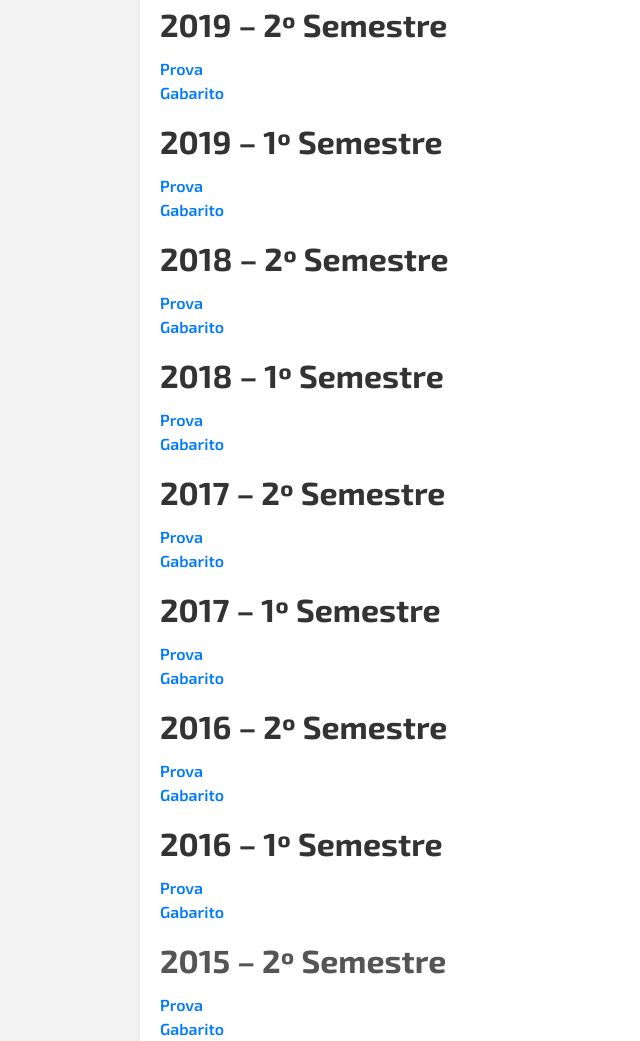
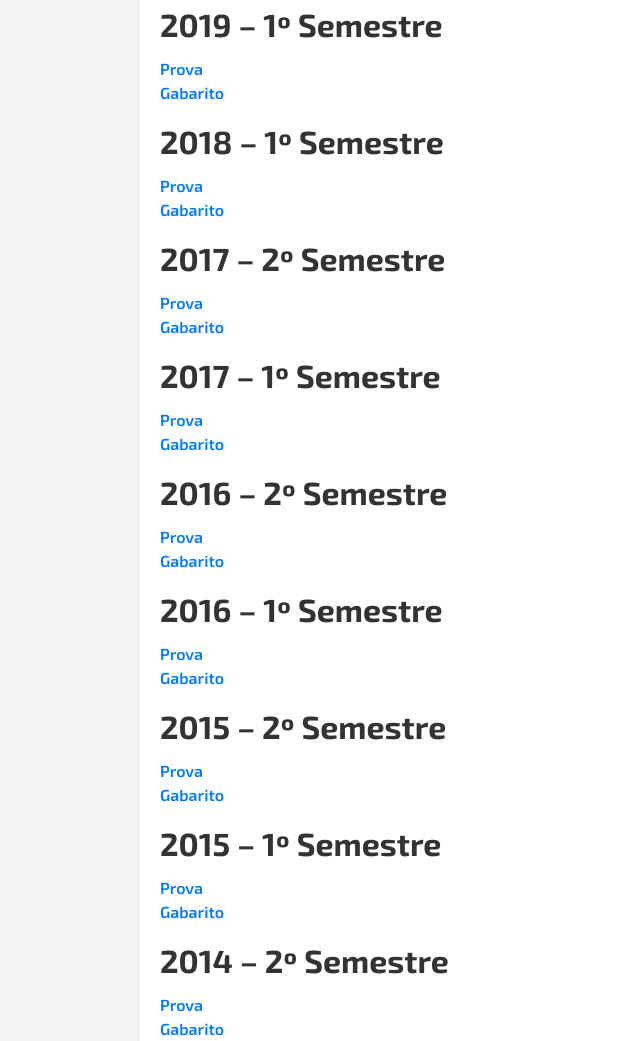
Before and after one commit to skued/provas, a plain HTML site: page provas_vassouras.html in a window 1280 px wide. Shown: the part 1560-2601 px from the top of the page, without its empty margins (0-640 px from the left). Drawn offline with Linux system fonts and the light colour scheme.

```diff
--- a/provas_vassouras.html
+++ b/provas_vassouras.html
@@ -201,13 +201,6 @@
 
         <!-- 2019 -->
         <div>
-            <h4>2019 – 2º Semestre</h4>
-            <ul>
-                <li><a href="https://drive.google.com/file/d/10XJWr_r0ssOUuqWqe8eg-_2ndz2f08zd/view?usp=drive_link" target="_blank">Prova</a></li>
-                <li><a href="https://drive.google.com/file/d/1BHs_EkaMw-k4ZXR7dEO0qxJM-r9SYarP/view?usp=drive_link" target="_blank">Gabarito</a></li>
-            </ul>
-        </div>
-        <div>
             <h4>2019 – 1º Semestre</h4>
             <ul>
                 <li><a href="https://drive.google.com/file/d/1VdCFoDBqBJB5gtK3FbbxMmn_xsvJ8fFY/view?usp=drive_link" target="_blank">Prova</a></li>
@@ -216,13 +209,6 @@
         </div>
 
         <!-- 2018 -->
-        <div>
-            <h4>2018 – 2º Semestre</h4>
-            <ul>
-                <li><a href="https://drive.google.com/file/d/1XPjYTIa73brcKqtGoPG3Nf6fqxlMBuuN/view?usp=drive_link" target="_blank">Prova</a></li>
-                <li><a href="https://drive.google.com/file/d/1BP7q-94fMZAcuqOAdhH5tL9D2LX2Sjvu/view?usp=drive_link" target="_blank">Gabarito</a></li>
-            </ul>
-        </div>
         <div>
             <h4>2018 – 1º Semestre</h4>
             <ul>
@@ -265,7 +251,7 @@
 
         <!-- 2015 -->
         <div>
-            <h2>2015 – 2º Semestre</h2>
+            <h4>2015 – 2º Semestre</h4>
             <ul>
                 <li><a href="https://drive.google.com/file/d/1Yvv1okbBygdBvJbGTGiWye4b5W57lXVS/view?usp=drive_link" target="_blank">Prova</a></li>
                 <li><a href="https://drive.google.com/file/d/1n_npImVZu1k8q32Cr7dqEuOyoNhNnqeI/view?usp=drive_link" target="_blank">Gabarito</a></li>
```
